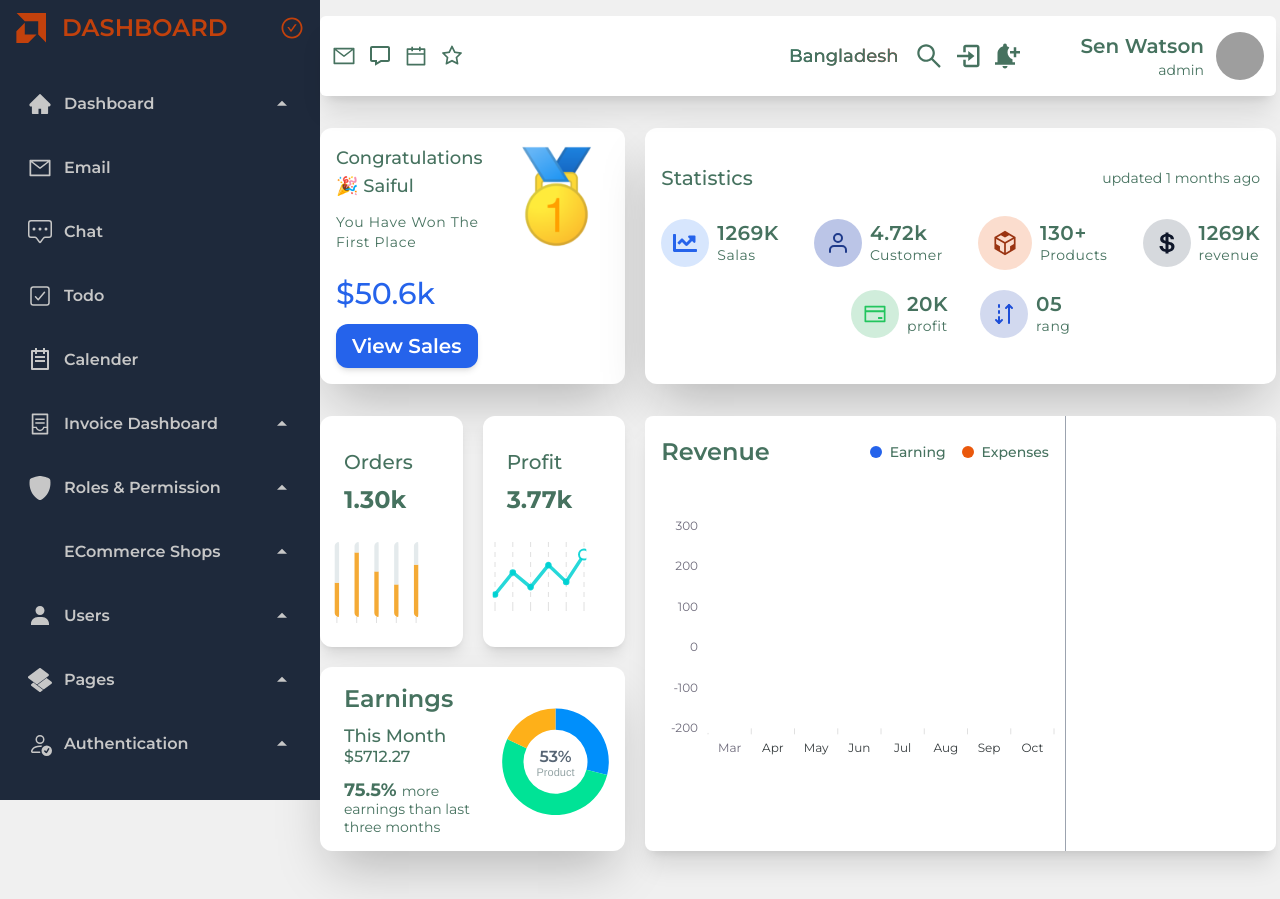
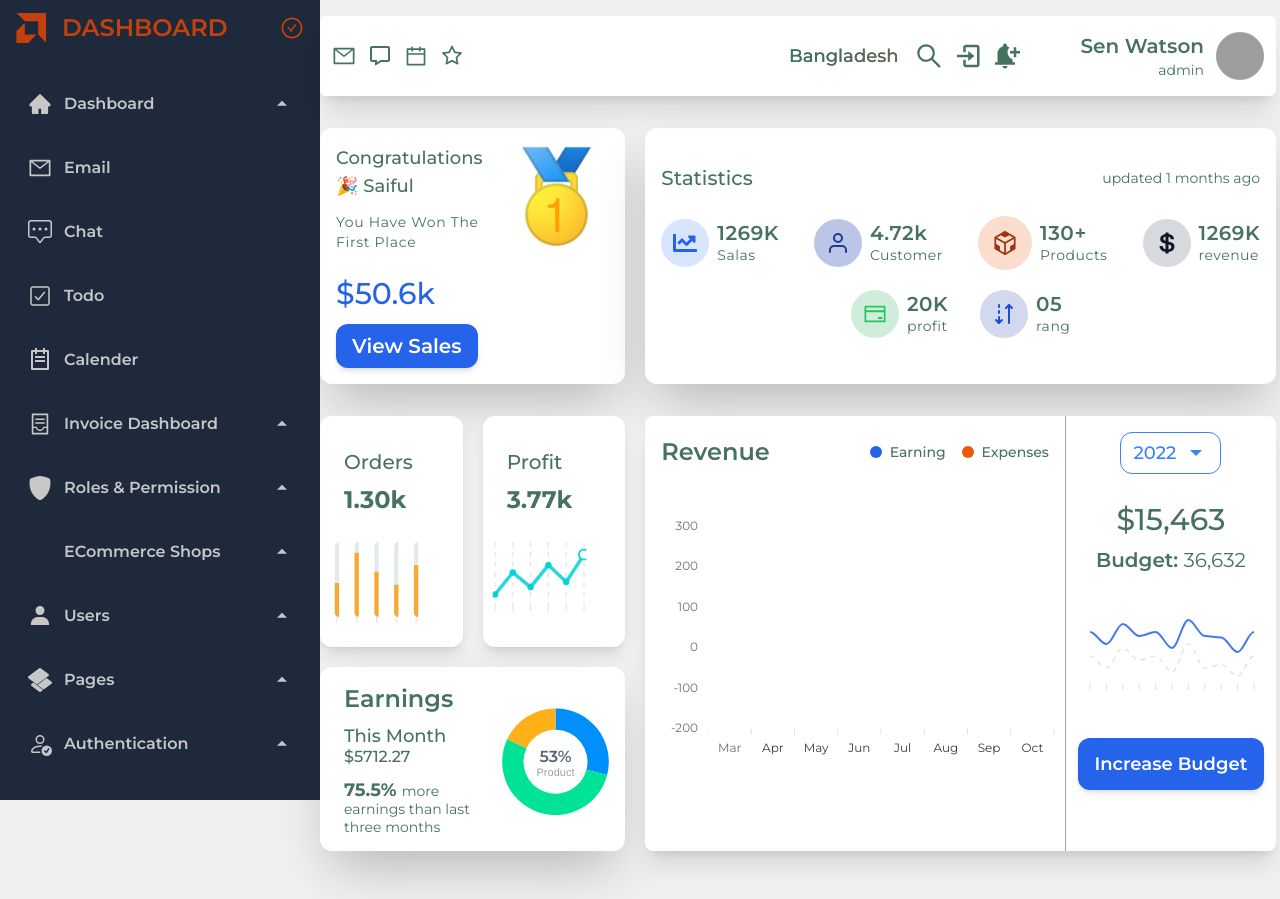
Before and after one commit to saifularafat/admin-dashboard-design, a React (Vite) app: page / in a window 1280 px wide. Built offline with nearby package versions, Linux system fonts and the light colour scheme; grey boxes are pictures that could not be loaded; some icons are missing; a web font is replaced by a local one.

Commit message:
years budget a ui show is completet

```diff
--- a/src/AllChartData.js
+++ b/src/AllChartData.js
@@ -210,7 +210,7 @@ const earningPieChart = {
 
 const revenueDoubleBarChart = {
   series: [{
-    data: [ 260, 90, 130, 145, 210, 150, 220, 160]
+    data: [260, 90, 130, 145, 210, 150, 220, 160]
   },
   {
     data: [-70, -110, -110, -165, -50, -90, -100, -60]
@@ -305,5 +305,71 @@ const revenueDoubleBarChart = {
   }
 }
 
+const budgetDashesLineChart = {
+  series1: [{
+    name: "Session Duration",
+    data: [23, 20, 25, 22, 23, 19, 26, 22, 21.6, 18, 23]
+  },
+  {
+    name: "Page Views",
+    data: [17, 14, 19, 16, 17, 13, 20, 14, 14.8, 12, 17]
+  },
+  ],
+  series2: [{
+    data: [14, 16, 18, 16, 15, 18, 17, 19, 16]
+  },
+  {
+    data: [11, 13, 15, 13, 12, 15, 14, 16, 13]
+  }
+  ],
+  series3: [{
+    data: [20, 22, 25, 23, 24, 21, 22, 20, 22]
+  },
+  {
+    data: [16, 18, 21, 19, 20, 17, 18, 16, 18]
+  }
+  ],
+  options: {
+    colors: ['#2563eb', '#d8d8d8'],
+    chart: {
+      type: 'line',
+      zoom: {
+        enabled: false
+      },
+      toolbar: {
+        show: false
+      },
+    },
+    dataLabels: {
+      enabled: false
+    },
+    stroke: {
+      width: [2, 1.2],
+      curve: 'smooth',
+      dashArray: [0, 5]
+    },
+    xaxis: {
+      labels: {
+        show: false
+      },
+      axisBorder: {
+        show: false
+      }
+    },
+    yaxis: {
+      show: false,
+    },
+    legend: {
+      show: false,
+    },
+    tooltip: {
+      enabled: false,
+    },
+    grid: {
+      show: false,
+    }
+  },
 
-export { orderBarChart, profitLineChart, earningPieChart, revenueDoubleBarChart }
+}
+
+export { orderBarChart, profitLineChart, earningPieChart, revenueDoubleBarChart, budgetDashesLineChart }
--- a/src/index.css
+++ b/src/index.css
@@ -30,6 +30,10 @@ body {
   @apply text-3xl font-bold hover:text-emerald-400 duration-300 transition-all
 }
 
+.btn_hover{
+  @apply text-blue-700 text-sm font-medium bg-slate-400
+}
+
 
 /* Hide scrollbar for Chrome, Safari and Opera */
 .hideScrollBar::-webkit-scrollbar {
--- a/src/pages/Dashboard/ECommerce/RightRevenue.jsx
+++ b/src/pages/Dashboard/ECommerce/RightRevenue.jsx
@@ -1,8 +1,67 @@
+import { useRef, useState } from "react";
+import { budgetDashesLineChart } from "../../../AllChartData";
+import { IoMdArrowDropdown } from "react-icons/io";
+import ReactApexChart from "react-apexcharts";
 
 const RightRevenue = () => {
+    const [deashLine, setDeashLine] = useState({ series: budgetDashesLineChart.series1, options: budgetDashesLineChart.options });
+    const [btnGroup, setBtnGroup] = useState(false);
+    const dataIndex = useRef(0);
+    const btnRef = useRef();
+    const buttonRaf = useRef();
+
+    const selectBtn = (e) => {
+        const currentYearRef = e.target.innerText
+        btnRef.current.innerText = currentYearRef
+        isShowChart(currentYearRef);
+    }
+
+    const isShowChart = (year) => {
+        switch (year) {
+            case "2022":
+                setDeashLine(state => ({ ...state, series: budgetDashesLineChart.series1 }))
+                break
+            case '2021':
+                setDeashLine(state => ({ ...state, series: budgetDashesLineChart.series2 }))
+                break
+            default:
+                setDeashLine(state => ({ ...state, series: budgetDashesLineChart.series3 }))
+                break
+        }
+    }
+
+    const isShowBtn = (e) => {
+        if (dataIndex.current !== 0) {
+            buttonRaf.current.querySelector(".btn_hover").classList.remove("btn_hover")
+            buttonRaf.current = 0
+        } if (!e.target.classList.contains("groupButton")) {
+            setBtnGroup(false)
+        } else {
+            setBtnGroup(state => !state)
+        }
+    }
+
+
+
     return (
-        <div>
-
+        <div onClick={isShowBtn} className="py-2 px-3 text-center pt-4">
+            <div className="relative inline-block mb-7">
+                <button className="text-blue-500 py-[6px] pl-3 pr-3 rounded-xl border border-solid border-blue-500 groupButton flex items-center">
+                    <span ref={btnRef} className="text-lg font-medium pr-2 pointer-events-none">2022</span>
+                    <IoMdArrowDropdown className="text-2xl" />
+                </button>
+                <div ref={buttonRaf} className={`${btnGroup ? 'block' : "hidden"} bg-white absolute top-full left-0 w-36 mt-3 z-10 rounded-lg shadow-lg border border-solid border-blue-400 overflow-hidden`}>
+                    <button onClick={selectBtn} className=" text-lg font-medium text-slate-700 text-left w-full py-1 px-2 hover:text-blue-500 duration-200 transition-all">2023</button>
+                    <button onClick={selectBtn} className=" text-lg font-medium text-slate-700 text-left w-full py-1 px-2 hover:text-blue-500 duration-200 transition-all">2022</button>
+                    <button onClick={selectBtn} className=" text-lg font-medium text-slate-700 text-left w-full py-1 px-2 hover:text-blue-500 duration-200 transition-all">2021</button>
+                </div>
+            </div>
+            <h2 className="text-3xl text-accent font-medium">$15,463</h2>
+            <p className=" mt-2 text-xl text-accent font-normal"><span className="font-semibold">Budget:</span> 36,632</p>
+            <div>
+                <ReactApexChart options={deashLine.options} series={deashLine.series} type="line" height={125} width={'100%'} />
+            </div>
+            <button className=" mt-6 w-full py-3 rounded-xl text-white text-lg bg-blue-600 font-semibold shadow-md hover:shadow-blue-500 transition-all duration-200 capitalize">increase budget</button>
         </div>
     );
 };
```
